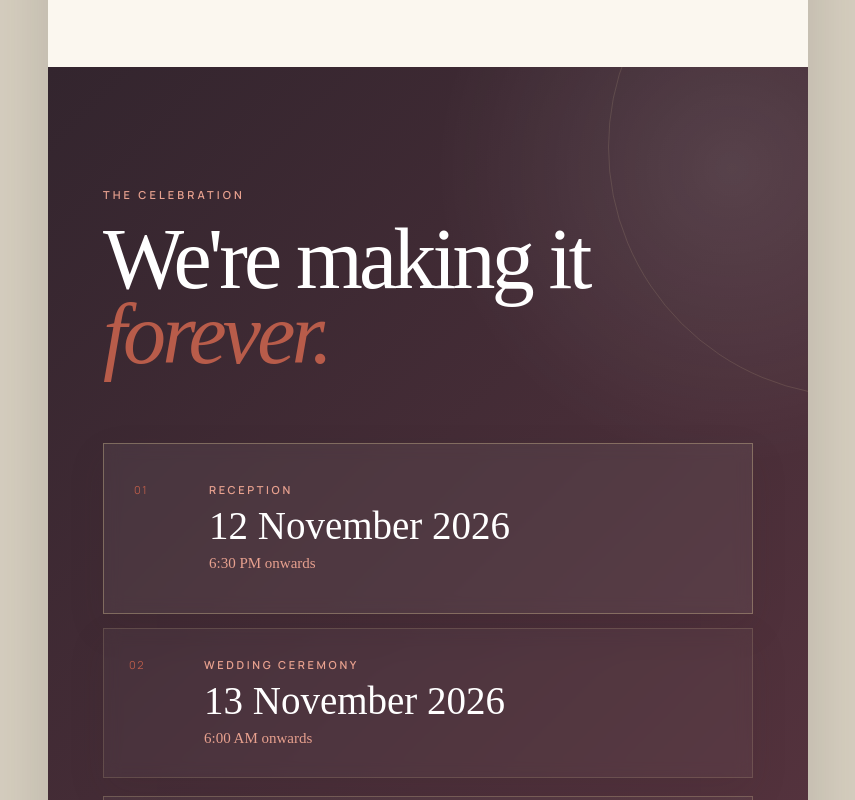
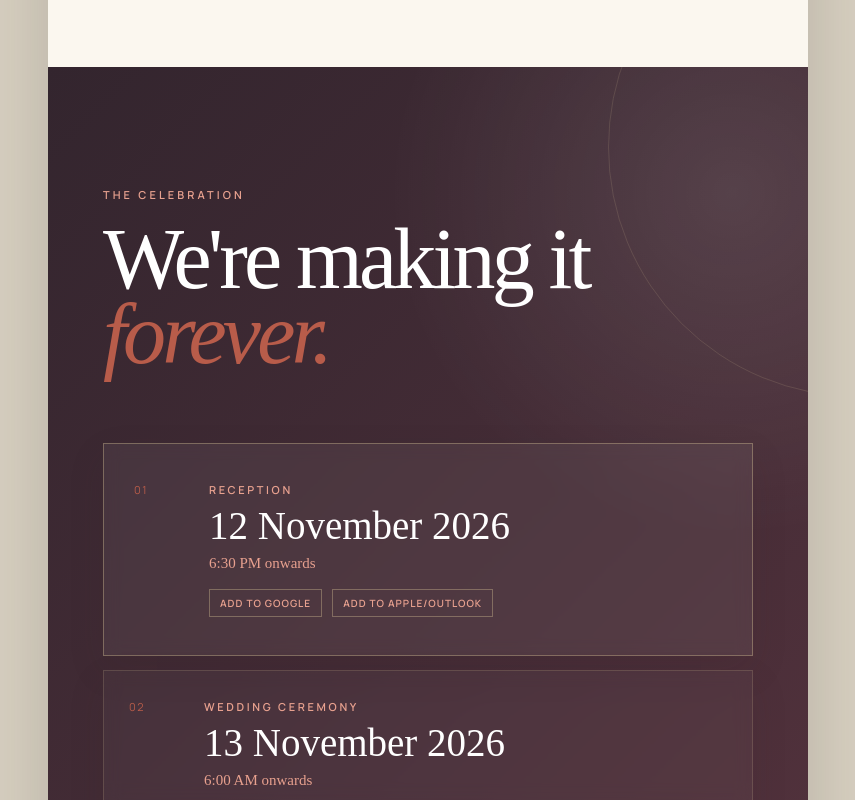
Before and after one commit to meganathan-creator/wedding-invitation, a React (Vite) app: page / in a window 1280 px wide. Shown: the part 2000-2800 px from the top of the page, without its empty margins (212-1067 px from the left). Built offline with nearby package versions, Linux system fonts and the light colour scheme; a web font is replaced by a local one.

Commit message:
upgraded calender, embedded map

```diff
--- a/public/config/wedding.json
+++ b/public/config/wedding.json
@@ -33,7 +33,7 @@
       "time": "6:00 AM onwards",
       "venue": "Sri Nataraja Thirumana Mandapam",
       "address": "No. 490A, GNT Salai, Redhills, Chennai - 66",
-      "mapUrl": "https://maps.app.goo.gl/E7ELoWc1iWLMLv9PA",
+      "mapEmbedUrl": "https://www.google.com/maps/embed?pb=!1m14!1m8!1m3!1d62166.80950903308!2d80.1453387!3d13.135533!3m2!1i1024!2i768!4f13.1!3m3!1m2!1s0x3a527b591a508273%3A0xf91c9e193079af02!2sSri%20Nataraja%20Thirumana%20Mandapam!5e0!3m2!1sen!2sin!4v1789389765609!5m2!1sen!2sin",
       "mapLabel": "OPEN IN GOOGLE MAPS"
     }
   ],
--- a/src/App.tsx
+++ b/src/App.tsx
@@ -7,8 +7,86 @@ import { Gallery } from "./components/Gallery";
 import { RSVP } from "./components/RSVP";
 import "./styles.css";
 
+function formatGoogleDate(value: Date) {
+  return value.toISOString().replace(/[-:]/g, "").split(".")[0] + "Z";
+}
+
+function escapeIcsText(value: string) {
+  return value
+    .replace(/\\/g, "\\\\")
+    .replace(/,/g, "\\,")
+    .replace(/;/g, "\\;")
+    .replace(/\n/g, "\\n");
+}
+
+function parseEventStart(event: WeddingConfig["events"][number]) {
+  if (event.startDateTime) {
+    const start = new Date(event.startDateTime);
+    if (!Number.isNaN(start.getTime())) return start;
+  }
+
+  if (event.countdownDate) {
+    const start = new Date(event.countdownDate);
+    if (!Number.isNaN(start.getTime())) return start;
+  }
+
+  const timeMatch = event.time.match(/(\d{1,2})(?::(\d{2}))?\s*(AM|PM)/i);
+  const date = new Date(event.dateLabel);
+  if (Number.isNaN(date.getTime())) return null;
+
+  if (!timeMatch) {
+    date.setHours(0, 0, 0, 0);
+    return date;
+  }
+
+  const hour12 = Number(timeMatch[1]);
+  const minute = Number(timeMatch[2] ?? "0");
+  const meridiem = timeMatch[3].toUpperCase();
+  const hour24 = (hour12 % 12) + (meridiem === "PM" ? 12 : 0);
+  date.setHours(hour24, minute, 0, 0);
+  return date;
+}
+
+function getCalendarLinks(event: WeddingConfig["events"][number], coupleNames: string) {
+  const start = parseEventStart(event);
+  if (!start) return null;
+
+  const end = event.endDateTime
+    ? new Date(event.endDateTime)
+    : new Date(start.getTime() + 2 * 60 * 60 * 1000);
+
+  if (Number.isNaN(end.getTime())) return null;
+
+  const title = event.calendarTitle ?? `${event.type} - ${coupleNames}`;
+  const location = [event.venue, event.address].filter(Boolean).join(", ");
+  const details = event.calendarDescription ?? "Wedding celebration";
+
+  const googleUrl = `https://calendar.google.com/calendar/render?action=TEMPLATE&text=${encodeURIComponent(title)}&dates=${formatGoogleDate(start)}/${formatGoogleDate(end)}&details=${encodeURIComponent(details)}&location=${encodeURIComponent(location)}`;
+
+  const ics = [
+    "BEGIN:VCALENDAR",
+    "VERSION:2.0",
+    "CALSCALE:GREGORIAN",
+    "PRODID:-//Wedding Invitation//EN",
+    "BEGIN:VEVENT",
+    `UID:${event.id}-${start.getTime()}@wedding-invitation`,
+    `DTSTAMP:${formatGoogleDate(new Date())}`,
+    `DTSTART:${formatGoogleDate(start)}`,
+    `DTEND:${formatGoogleDate(end)}`,
+    `SUMMARY:${escapeIcsText(title)}`,
+    `DESCRIPTION:${escapeIcsText(details)}`,
+    `LOCATION:${escapeIcsText(location)}`,
+    "END:VEVENT",
+    "END:VCALENDAR",
+  ].join("\r\n");
+
+  const icsUrl = `data:text/calendar;charset=utf-8,${encodeURIComponent(ics)}`;
+  return { googleUrl, icsUrl };
+}
+
 export default function App({ config }: { config: WeddingConfig }) {
   const { bride, groom } = config.couple;
+  const coupleNames = `${bride.name} & ${groom.name}`;
   const primaryEvent =
     config.events.find((event) => event.countdownDate) ??
     config.events.find((event) => event.venue) ??
@@ -27,6 +105,9 @@ export default function App({ config }: { config: WeddingConfig }) {
   const hasSingleSharedLocation = uniqueLocationKeys.size === 1 && eventLocations.length > 0;
   const shouldShowLocationPerEvent = uniqueLocationKeys.size > 1;
   const sharedLocation = hasSingleSharedLocation ? eventLocations[0] : null;
+  const sharedLocationEvent = hasSingleSharedLocation
+    ? config.events.find((event) => event.venue || event.address || event.mapUrl)
+    : null;
 
   return (
     <main className="site-shell">
@@ -100,6 +181,9 @@ export default function App({ config }: { config: WeddingConfig }) {
 
           <div className="event-stack">
             {config.events.map((event, index) => (
+              (() => {
+                const calendar = getCalendarLinks(event, coupleNames);
+                return (
               <motion.article
                 className={`event-card ${index === 0 ? "event-card-main" : ""}`}
                 key={event.id}
@@ -115,6 +199,32 @@ export default function App({ config }: { config: WeddingConfig }) {
                   <p className="event-time">{event.time}</p>
                   {shouldShowLocationPerEvent && event.venue && <p className="event-venue">{event.venue}</p>}
                   {shouldShowLocationPerEvent && event.address && <p className="event-address">{event.address}</p>}
+                  {(event.venueImage || event.mapEmbedUrl) && shouldShowLocationPerEvent && (
+                    <div className="event-venue-visual">
+                      {event.venueImage && (
+                        <img
+                          src={event.venueImage}
+                          alt={event.venueImageAlt ?? `${event.type} venue`}
+                          loading="lazy"
+                        />
+                      )}
+                      {event.mapEmbedUrl && (
+                        <iframe
+                          src={event.mapEmbedUrl}
+                          title={`${event.type} map`}
+                          loading="lazy"
+                          referrerPolicy="no-referrer-when-downgrade"
+                          allowFullScreen
+                        />
+                      )}
+                    </div>
+                  )}
+                  {calendar && (
+                    <div className="calendar-actions">
+                      <a href={calendar.googleUrl} target="_blank" rel="noreferrer">ADD TO GOOGLE</a>
+                      <a href={calendar.icsUrl} download={`${event.id}.ics`}>ADD TO APPLE/OUTLOOK</a>
+                    </div>
+                  )}
                 </div>
                 {shouldShowLocationPerEvent && event.mapUrl && (
                   <a
@@ -127,6 +237,8 @@ export default function App({ config }: { config: WeddingConfig }) {
                   </a>
                 )}
               </motion.article>
+                );
+              })()
             ))}
           </div>
 
@@ -144,6 +256,26 @@ export default function App({ config }: { config: WeddingConfig }) {
                 >
                   {sharedLocation.mapLabel ?? "OPEN MAP"} <span>↗</span>
                 </a>
+              )}
+              {(sharedLocationEvent?.venueImage || sharedLocationEvent?.mapEmbedUrl) && (
+                <div className="event-venue-visual shared-venue-visual">
+                  {sharedLocationEvent.venueImage && (
+                    <img
+                      src={sharedLocationEvent.venueImage}
+                      alt={sharedLocationEvent.venueImageAlt ?? "Wedding venue"}
+                      loading="lazy"
+                    />
+                  )}
+                  {sharedLocationEvent.mapEmbedUrl && (
+                    <iframe
+                      src={sharedLocationEvent.mapEmbedUrl}
+                      title="Wedding venue map"
+                      loading="lazy"
+                      referrerPolicy="no-referrer-when-downgrade"
+                      allowFullScreen
+                    />
+                  )}
+                </div>
               )}
             </Reveal>
           )}
--- a/src/components/Countdown.tsx
+++ b/src/components/Countdown.tsx
@@ -2,13 +2,17 @@ import { useEffect, useState } from "react";
 import { motion } from "motion/react";
 
 function getTime(target: string) {
-  const diff = Math.max(0, new Date(target).getTime() - Date.now());
-  return [
-    ["DAYS", Math.floor(diff / 86400000)],
-    ["HOURS", Math.floor(diff / 3600000) % 24],
-    ["MIN", Math.floor(diff / 60000) % 60],
-    ["SEC", Math.floor(diff / 1000) % 60]
-  ] as const;
+  const diff = new Date(target).getTime() - Date.now();
+  const safeDiff = Math.max(0, diff);
+  return {
+    isPast: diff <= 0,
+    values: [
+      ["DAYS", Math.floor(safeDiff / 86400000)],
+      ["HOURS", Math.floor(safeDiff / 3600000) % 24],
+      ["MIN", Math.floor(safeDiff / 60000) % 60],
+      ["SEC", Math.floor(safeDiff / 1000) % 60]
+    ] as const,
+  };
 }
 
 export function Countdown({ target }: { target?: string }) {
@@ -20,9 +24,23 @@ export function Countdown({ target }: { target?: string }) {
     return () => window.clearInterval(timer);
   }, [target]);
 
+  if (time.isPast) {
+    return (
+      <motion.div
+        className="countdown-finished"
+        initial={{ opacity: 0, y: 8 }}
+        whileInView={{ opacity: 1, y: 0 }}
+        viewport={{ once: true }}
+      >
+        <h3>We are married.</h3>
+        <p>Thank you for your love, blessings, and presence.</p>
+      </motion.div>
+    );
+  }
+
   return (
     <div className="countdown-grid">
-      {time.map(([label, value], index) => (
+      {time.values.map(([label, value], index) => (
         <motion.div
           className="countdown-cell"
           key={label}
--- a/src/components/Hero.tsx
+++ b/src/components/Hero.tsx
@@ -12,6 +12,17 @@ export function Hero({ config }: { config: WeddingConfig }) {
     config.events.find((event) => event.countdownDate) ??
     config.events.find((event) => /wedding/i.test(event.type)) ??
     config.events[0];
+  const totalSections =
+    config.hero.pageCount ??
+    (
+      1 + // hero
+      1 + // invitation
+      1 + // celebration
+      (heroEvent?.countdownDate ? 1 : 0) +
+      (config.gallery.photos.length ? 1 : 0) +
+      (config.rsvp.enabled ? 1 : 0) +
+      1 // footer
+    );
 
   return (
     <section className="hero">
@@ -29,7 +40,7 @@ export function Hero({ config }: { config: WeddingConfig }) {
       />
 
       <div className="hero-top">
-        <span className="hero-index">01 / 05</span>
+        <span className="hero-index">01 / {String(totalSections).padStart(2, "0")}</span>
         {config.music.enabled && config.hero.showMusicButton !== false && (
           <MusicButton file={config.music.file} label={config.music.label} />
         )}
--- a/src/styles.css
+++ b/src/styles.css
@@ -464,6 +464,44 @@ h2 i { color: var(--gold); }
 
 .map-link span { margin-left: 8px; }
 
+.calendar-actions {
+  margin-top: 14px;
+  display: flex;
+  flex-wrap: wrap;
+  gap: 10px;
+}
+
+.calendar-actions a {
+  border: 1px solid rgba(226,207,154,.35);
+  color: var(--gold-soft);
+  padding: 6px 10px;
+  font-size: 10px;
+  font-weight: 600;
+  letter-spacing: .1em;
+  text-transform: uppercase;
+}
+
+.event-venue-visual {
+  margin-top: 14px;
+  display: grid;
+  gap: 10px;
+}
+
+.event-venue-visual img,
+.event-venue-visual iframe {
+  width: 100%;
+  min-height: 180px;
+  border: 0;
+  display: block;
+  object-fit: cover;
+  background: rgba(255,255,255,.08);
+}
+
+.shared-venue-visual {
+  max-width: 520px;
+  margin: 14px auto 0;
+}
+
 .shared-location-block {
   margin-top: 18px;
   padding: 25px;
@@ -532,6 +570,26 @@ h2 i { color: var(--gold); }
   color: var(--gold-soft);
   font-size: 9px;
   letter-spacing: .2em;
+}
+
+.countdown-finished {
+  max-width: 560px;
+  margin: 70px auto 0;
+  padding: 30px 20px;
+  border: 1px solid rgba(255,255,255,.25);
+}
+
+.countdown-finished h3 {
+  margin: 0;
+  font: 400 clamp(36px, 9vw, 58px)/1 var(--serif);
+}
+
+.countdown-finished p {
+  margin: 10px 0 0;
+  color: var(--gold-soft);
+  font-size: 13px;
+  letter-spacing: .08em;
+  text-transform: uppercase;
 }
 
 .gallery-section {
```
Also changed, not shown: src/components/Gallery.tsx (+21 -5 lines), src/types/wedding.ts (+17 -1 lines).
